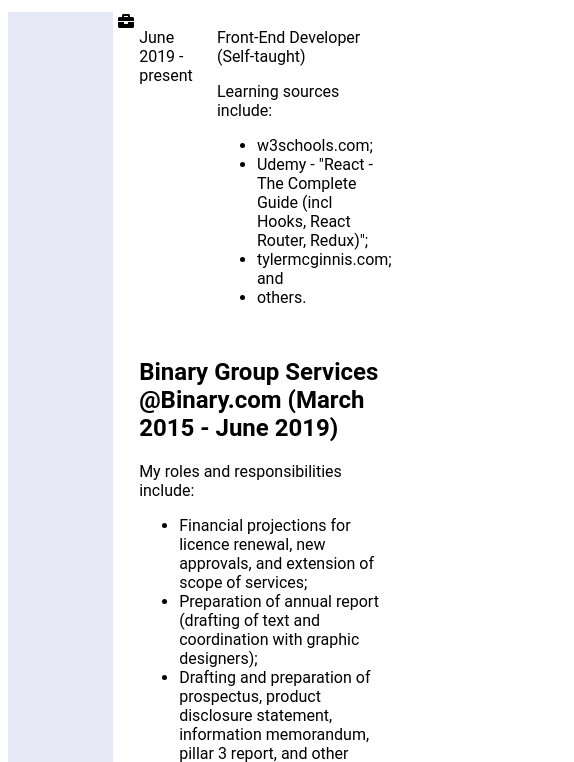
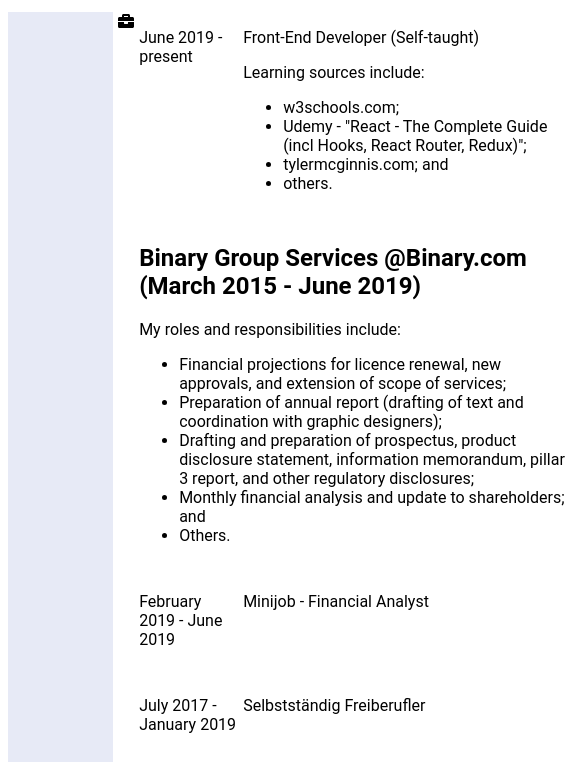
Before and after one commit to seauyeansu/CV, a React app: page / in a window 390 px wide. Shown: the part 208-970 px from the top of the page, 574 px wide, since content can reach past the window. Built offline with nearby package versions, Linux system fonts and the light colour scheme.

Commit message:
edited media query

```diff
--- a/app/index.module.css
+++ b/app/index.module.css
@@ -291,40 +291,7 @@ h3 {
 
 @media (max-width: 1080px) {
   .gridContainer {
-    grid-template-areas:
-    'name'
-    'contact'
-    'employment'
-    'icon5'
-    'date1'
-    'main1'
-    'employerName1'
-    'date2'
-    'main2'
-    'date3'
-    'main3'
-    'date4'
-    'main4'
-    'date5'
-    'main5'
-    'employerName2'
-    'employerName3'
-    'date6'
-    'main6'
-    'date7'
-    'main7'
-    'employerName4'
-    'date8'
-    'main8'
-    'date9'
-    'main9'
-    'date10'
-    'main10'
-    'academic'
-    'icon6'
-    'title'
-    'icon7'
-    'skill'
-    'starRating';
+    display: grid;
+    grid-template-columns: 1fr;
   }
 }
```
Also changed, not shown: 1 other file.
